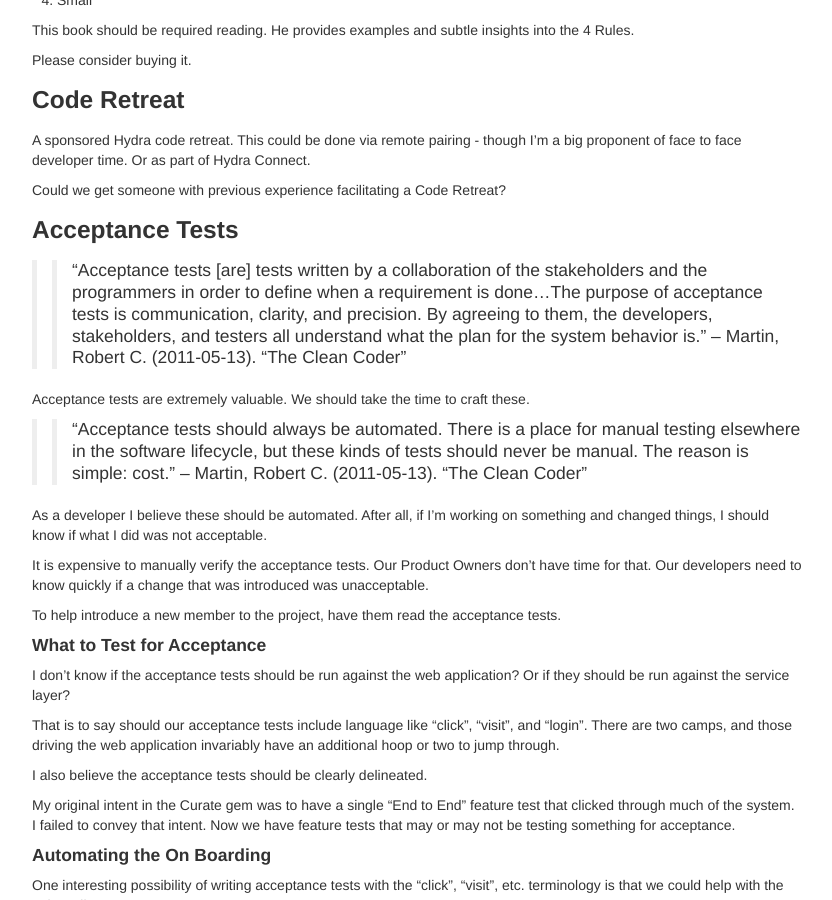
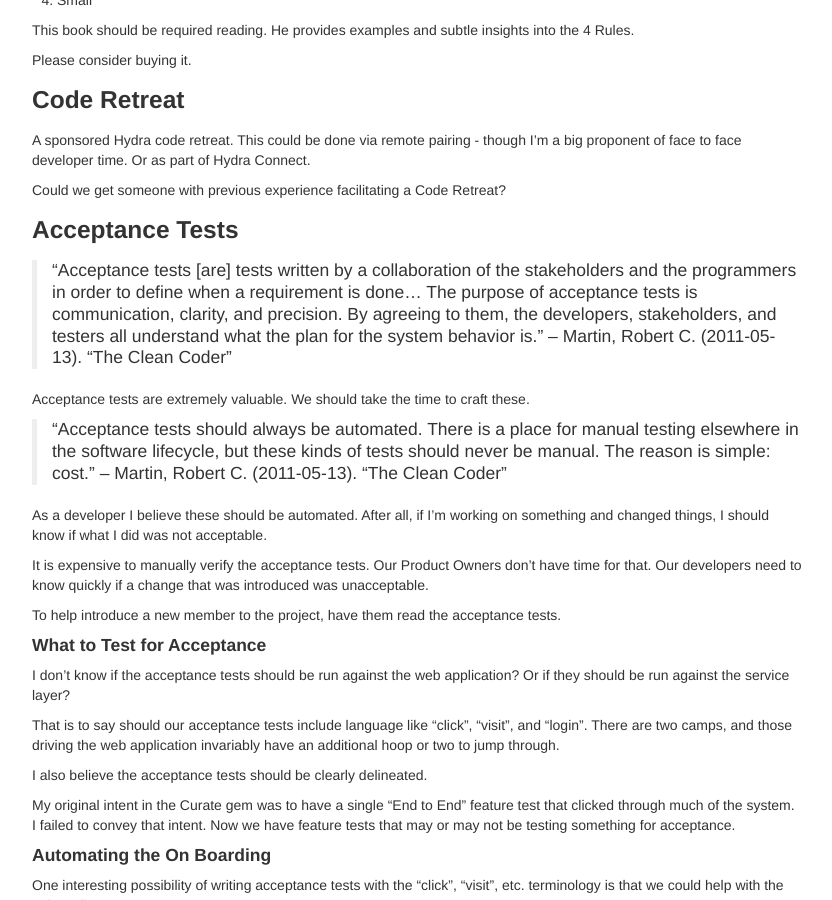
Before and after one commit to terrellt/ndlib.github.io, a Jekyll site: the page built from _posts/2014-04-19-escaping-the-tar-pit.md, in a window 1280 px wide and 900 px high, scrolled down 3058 px. Shown: the whole window, without its empty margins (223-1055 px from the left). Built offline with Jekyll 4.4.1, drawn with Linux system fonts in a browser that asks for light colours; Markdown is read by kramdown in place of the engine named in the settings.

Commit message:
Altering block quote declaration
I was double block quoting

```diff
--- a/_posts/2014-04-19-escaping-the-tar-pit.md
+++ b/_posts/2014-04-19-escaping-the-tar-pit.md
@@ -64,7 +64,7 @@ So at least they are less likely to lie to you!
 
 There may be a few reasons for this. Consider the following statement that I've heard several times:
 
->> Its working, now I need to write a test.
+> Its working, now I need to write a test.
 
 How does this person know its working?
 They likely implemented the solution, manually tested it along the way.
@@ -190,12 +190,18 @@ Could we get someone with previous experience facilitating a Code Retreat?
 
 ### Acceptance Tests
 
->> "Acceptance tests [are] tests written by a collaboration of the stakeholders and the programmers in order to define when a requirement is done...The purpose of acceptance tests is communication, clarity, and precision. By agreeing to them, the developers, stakeholders, and testers all understand what the plan for the system behavior is." -- Martin, Robert C. (2011-05-13). "The Clean Coder"
+> "Acceptance tests [are] tests written by a collaboration of the stakeholders and the programmers in order to define when a requirement is done...
+> The purpose of acceptance tests is communication, clarity, and precision.
+> By agreeing to them, the developers, stakeholders, and testers all understand what the plan for the system behavior is."
+> -- Martin, Robert C. (2011-05-13). "The Clean Coder"
 
 Acceptance tests are extremely valuable.
 We should take the time to craft these.
 
->> "Acceptance tests should always be automated. There is a place for manual testing elsewhere in the software lifecycle, but these kinds of tests should never be manual. The reason is simple: cost." -- Martin, Robert C. (2011-05-13). "The Clean Coder"
+> "Acceptance tests should always be automated.
+> There is a place for manual testing elsewhere in the software lifecycle, but these kinds of tests should never be manual.
+> The reason is simple: cost."
+> -- Martin, Robert C. (2011-05-13). "The Clean Coder"
 
 As a developer I believe these should be automated.
 After all, if I'm working on something and changed things, I should know if what I did was not acceptable.
```
Also changed, not shown: _posts/2014-04-19-consider-many-small-classes.md (+3 -3 lines).
